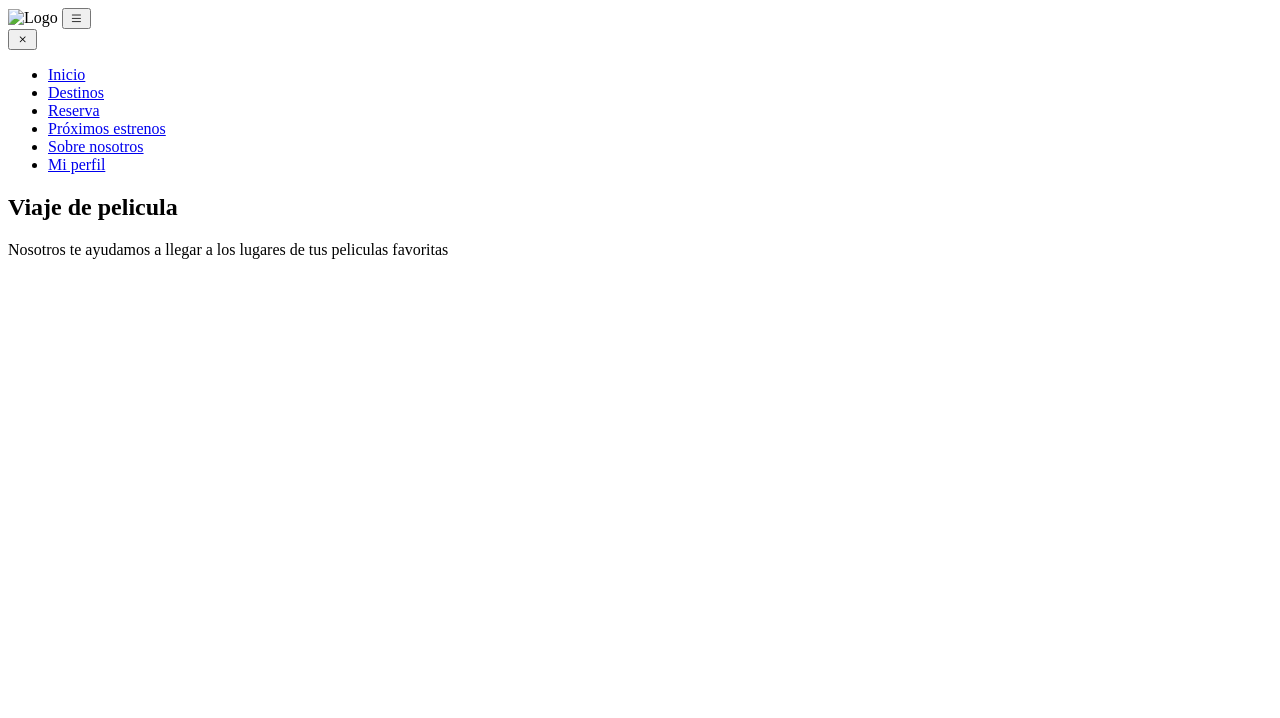
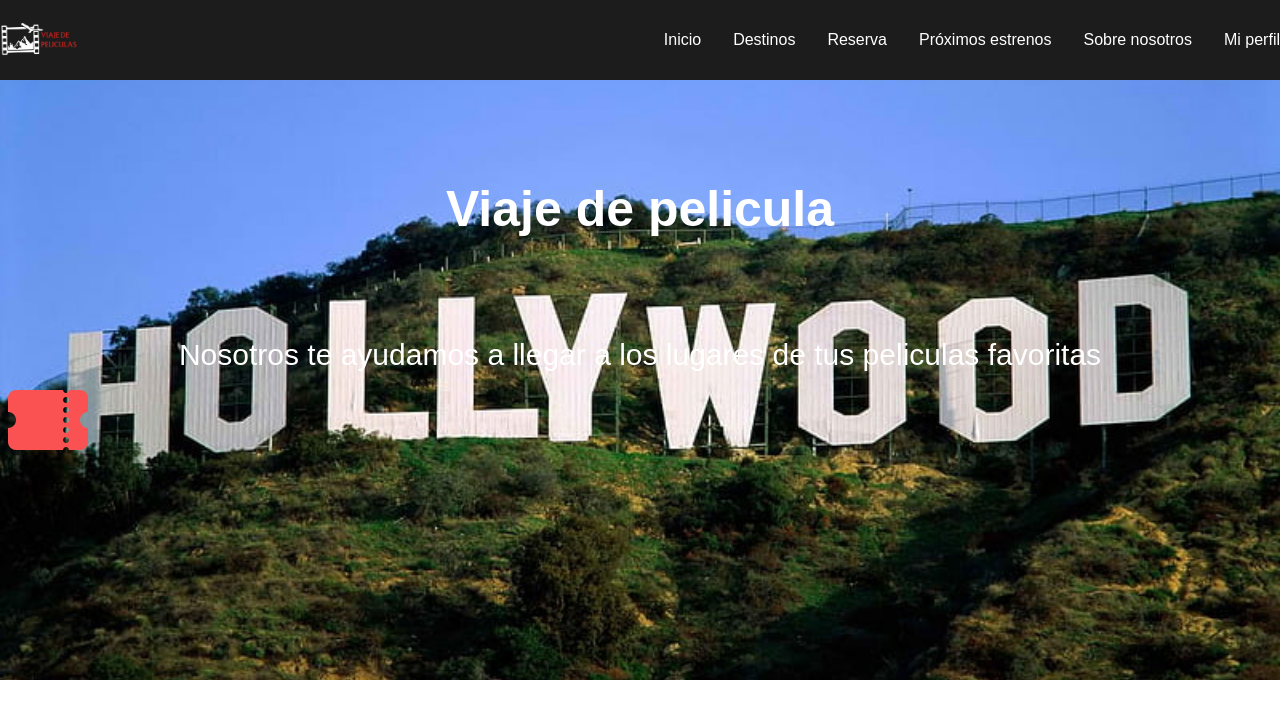
Before and after one commit to JulietaBeltrame/multimedia, a plain HTML site: page index.html in a window 1280 px wide. Drawn offline with nearby package versions, Linux system fonts and the light colour scheme.

Commit message:
file updates

```diff
--- a/index.html
+++ b/index.html
@@ -6,12 +6,12 @@
     <meta name="viewport" content="width=device-width, initial-scale=1.0">
     <title>Document</title>
     <link rel="stylesheet" href="https://cdn.jsdelivr.net/npm/bootstrap-icons@1.10.3/font/bootstrap-icons.css">
-    <link rel="stylesheet" href="./css.css">
+    <link rel="stylesheet" href="./style.css">
 </head>
 <body>
 
     <header>
-        <img class="logo" src="./logo.png" alt="Logo">
+        <img class="logo" src="./img/logo 1.png" alt="Logo">
         <button id="abrir" class="abrir-menu"><i class="bi bi-list"></i></button>
         <nav class="nav" id="nav">
             <button class="cerrar-menu" id="cerrar"><i class="bi bi-x"></i></button>
@@ -32,12 +32,12 @@
         <h1 id="titulo">
             Viaje de pelicula
         </h1>
-    <p class="parrafo">
-        Nosotros te ayudamos a llegar a los lugares de tus
-        peliculas favoritas
-    </p>
+        <p class="parrafo">
+            Nosotros te ayudamos a llegar a los lugares de tus peliculas favoritas
+        </p>
+        <input type="image" src="/img/Ticket1.png" border="0" alt="Submit" />
     </section>
 
-    <script src="./java.js"></script>
+    <script src="./js.js"></script>
 </body>
 </html>
--- a/style.css
+++ b/style.css
@@ -97,7 +97,7 @@ header {
 
 }
 .fondo{
-    background-image: url(fondoo.jpg);
+    background-image: url(/img/fondoo.jpg);
     height: 600px;
     background-repeat: no-repeat;
     background-size: cover;
```
Also changed, not shown: img/Ticket1.png (added), img/fondoo.jpg (added), img/logo 1.png (added).
